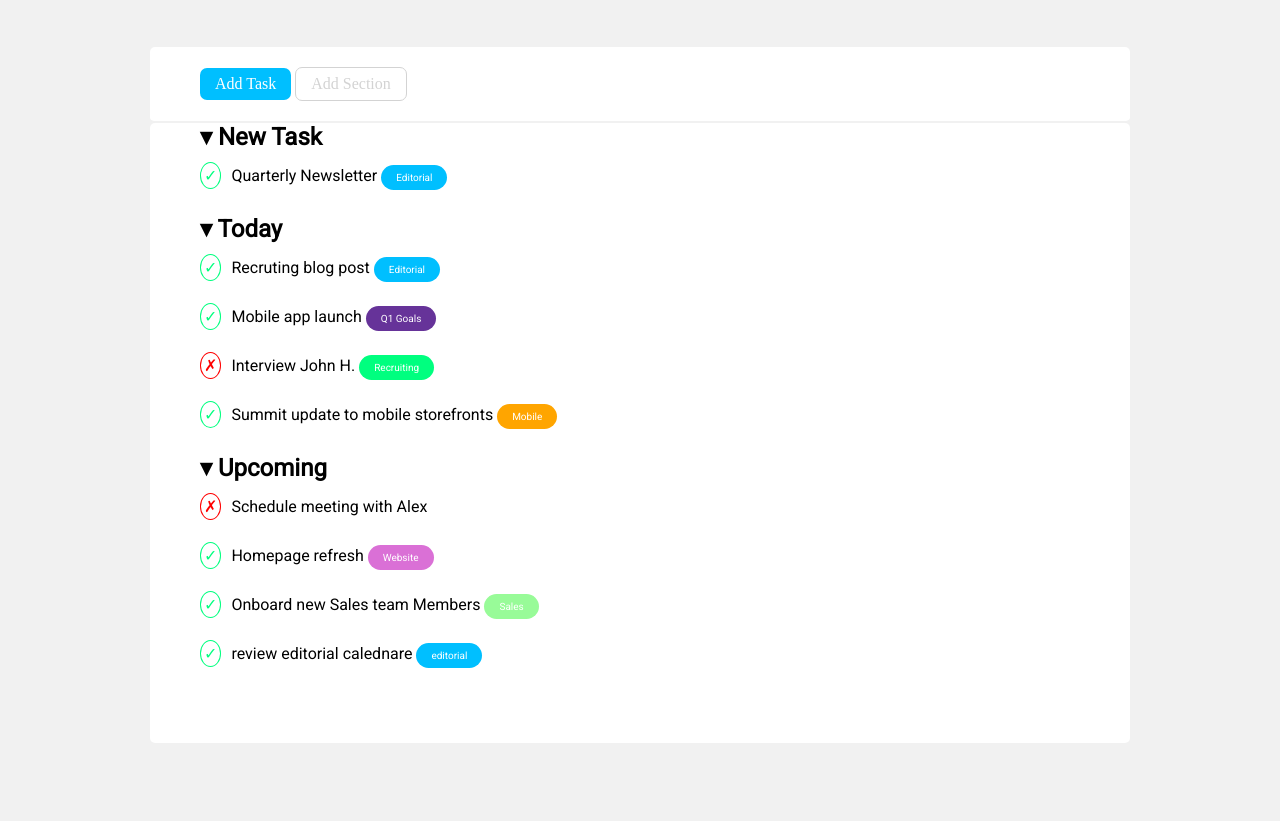
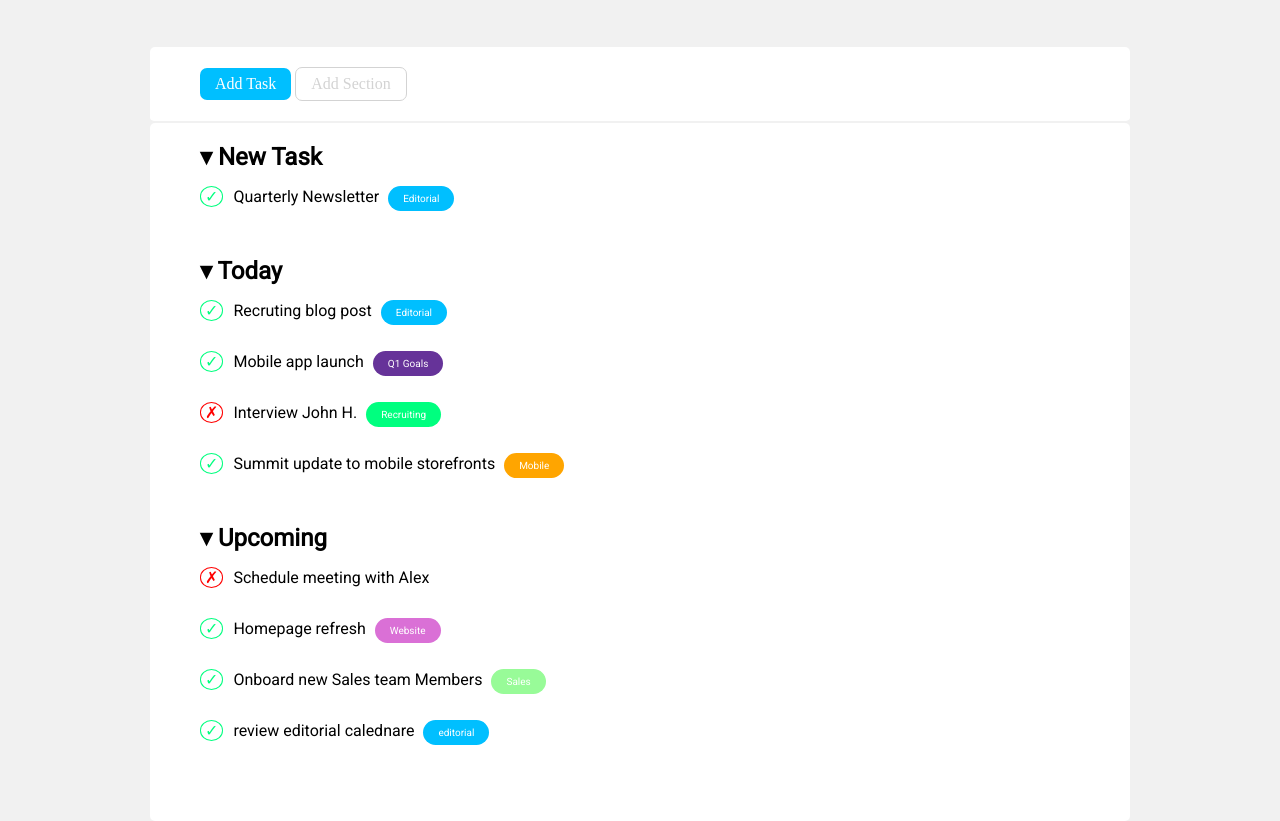
Before and after one commit to Ivanpepp/html-css-toboolist, a plain HTML site: page index.html in a window 1280 px wide. Shown: the part 83-904 px from the top of the page. Before the commit the page ends 826 px from the top, so only its background shows below. Drawn offline with Linux system fonts and the light colour scheme.

Commit message:
correzione3

```diff
--- a/css/style.css
+++ b/css/style.css
@@ -16,6 +16,7 @@ body{
 }
 h2{
     margin-bottom: 15px;
+    padding-top: 20px;
 }
 ul{
     list-style-type: none;
@@ -73,22 +74,26 @@ li{
     color: springgreen;
     border-radius: 50%;
     border: 1px solid springgreen;
-    padding: 3px;
+    padding: 0 4px;
     margin-right: 10px;
+    display: inline-block;
+
 
 }
 .cross{
     color: red;
     border-radius: 50%;
     border: 1px solid red;
-    padding: 3px;
+    padding: 0 4px;
     margin-right: 10px;
+    display: inline-block;
 }
 .box{
     font-size: 10px;
     border-radius: 15px;
     color: white;
     padding: 7px 15px;
+    margin: 0 5px;
 }
 .editorial{
     background-color: deepskyblue;
```
